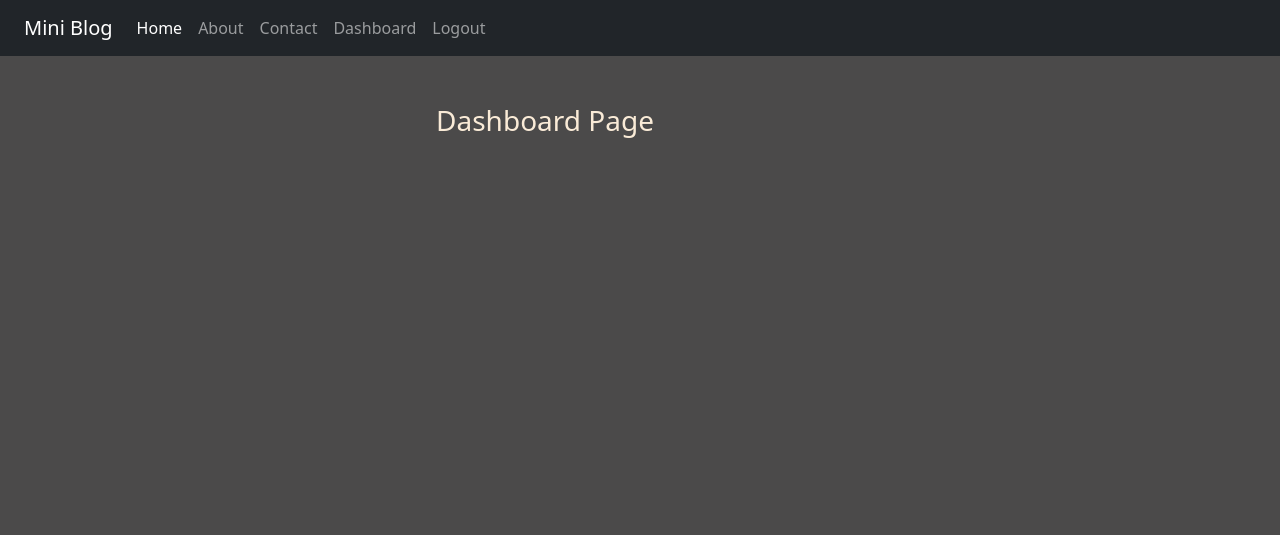
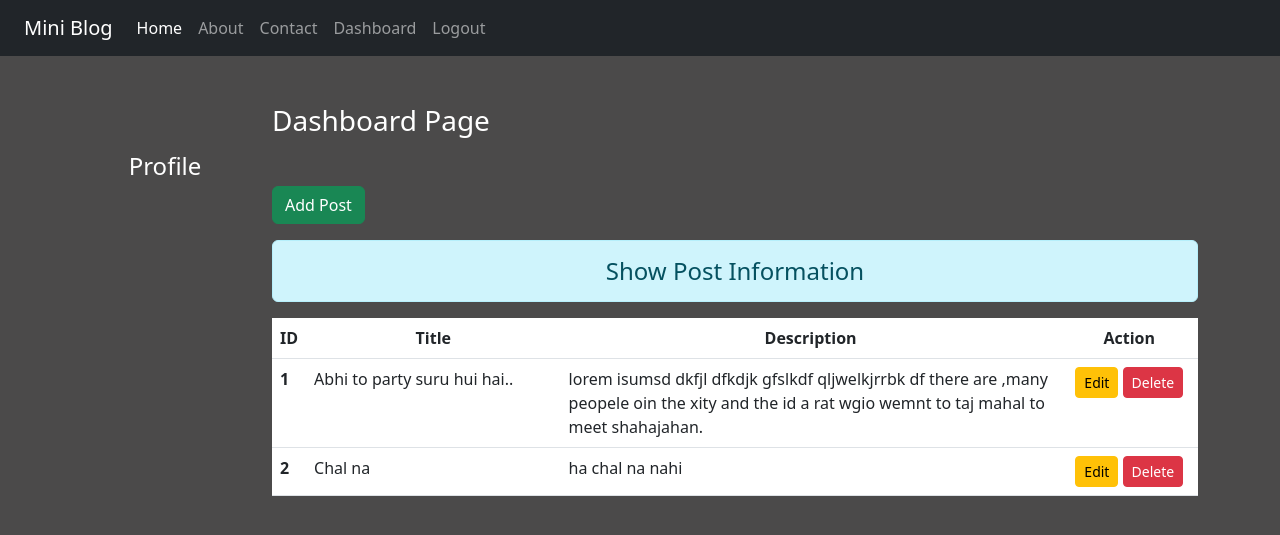
Before and after one commit to SumitDB/Mini_blog, a Django app: page /dashboard/ in a window 1280 px wide. Shown: the top 535 px of the page. Run offline with Django 4.2, Linux system fonts and the light colour scheme; a user stored in the database is signed in; data comes from the database, SQL or seed files in the repository; both versions use the stored data as it was after the commit; some libraries are stand-ins or nearby versions.

Commit message:
post changes

```diff
--- a/mini_blog/mini_blog/urls.py
+++ b/mini_blog/mini_blog/urls.py
@@ -26,4 +26,8 @@ urlpatterns = [
     path('logout/',views.User_Logout, name='logout'),
     path('login/',views.User_Login, name='login'),
     path('signup/',views.User_Signup, name='signup'),
+    path('updatepost/<int:id>/',views.update_post, name='updatepost'),
+    path('addpost/',views.add_post, name='addpost'),
+    path('deletepost/<int:id>/',views.delete_post, name='deletepost'),
+
 ]
--- a/mini_blog/reg/templates/reg/dashboard.html
+++ b/mini_blog/reg/templates/reg/dashboard.html
@@ -1,10 +1,69 @@
 {% extends 'reg/base.html' %}
 {% load static %}
+
+
+
+
+{% block msg %}
+{% if messages %}
+{% for message in messages %}
+<div {% if message.tags %} class="alert alert-{{message.tags}} alert-dismissible fade show" {% endif %}>
+    <strong>{{message}}</strong>
+    <button type="button" class="close" data-dismiss="'alert" aria-label="Close">
+        <span aria-hidden="true">&times;</span>
+    </button>
+</div>
+{% endfor %}
+{% endif %}
+{% endblock msg %}
+
+
+{% block side %}
+<div class="col-sm-2 text-white my-5 text-center">
+    <h4 class="my-5">Profile</h4>
+    <h5>{{full_name}}</h5>
+    {% for group in groups %}
+    <p>{{ group.name }}</p>
+    {% endfor %}
+</div>
+{% endblock side %}
+
 {% block content %}
-
 <div class="col-sm-10">
-    <h3 class="h1-responsive font-weight-bold text-center my-5">Dashboard Page</h3>
-
+    <h3 class="text-white my-5">Dashboard Page</h3>
+    <a href="{% url 'addpost' %}" class="btn btn-success">Add Post</a>
+    <h4 class="text-center alert alert-info mt-3">Show Post Information</h4>
+    {% if posts %}
+    <table class="table table-hover bg-white">
+        <thead>
+            <tr class="text-center">
+                <th scope="col" style="width:2%">ID</th>
+                <th scope="col" style="width:28%">Title</th>
+                <th scope="col" style="width:55%">Description</th>
+                <th scope="col" style="width:15%">Action</th>
+            </tr>
+        </thead>
+        <tbody>
+            {% for post in posts %}
+            <tr>
+                <th scope="row">{{post.id}}</th>
+                <td>{{post.title}}</td>
+                <td>{{post.desc}}</td>
+                <td class="text-center">
+                <a href="{% url 'updatepost' post.id %}" class="btn btn-warning btn-sm">Edit</a>
+                {% if perms.bolg.delete_post %}
+                <form action="{% url 'deletepost' post.id %}" method="post" class="d-inline">{% csrf_token %}
+                    <input type="submit" class="btn btn-danger btn-sm" value="Delete">
+                </form>
+                {% endif %}
+            </td>
+            </tr>
+            {% endfor  %}
+        </tbody>
+    </table>
+    {% else %}
+    <h4 class="text-center alert alert-warning"> No Records</h4>
+    {% endif %}
 </div>
 
 {% endblock content %}
--- a/mini_blog/reg/views.py
+++ b/mini_blog/reg/views.py
@@ -1,10 +1,12 @@
 from multiprocessing import AuthenticationError
 from django.shortcuts import render, HttpResponseRedirect
-from .forms import SignUpForm , LoginForm
+from .forms import SignUpForm , LoginForm, PostForm
 from django.contrib.auth.forms import UserCreationForm
 from django.contrib import messages
 from django.contrib.auth import authenticate, login, logout
 from reg.models import Post
+from django.contrib.auth.models import Group
+
 # Create your views here.
 #Home
 def Home(request):
@@ -21,7 +23,16 @@ def Contact(request):
 
 #Dashboard
 def Dashboard(request):
-    return render(request, 'reg/dashboard.html')
+    if request.user.is_authenticated:
+        posts = Post.objects.all()
+        user = request.user
+        full_name = user.get_full_name()
+        gps = user.groups.all()
+        return render(request, 'reg/dashboard.html', {'posts':posts, 'full_name':full_name,'groups':gps})
+    else:
+        return HttpResponseRedirect('/login/')
+
+
 
 #Signup
 def User_Signup(request):
@@ -29,7 +40,9 @@ def User_Signup(request):
         form= SignUpForm(request.POST)
         if form.is_valid():
             messages.success(request, 'Congratulations.. !!! You have become an Author')
-            form.save()
+            user = form.save()
+            group = Group.objects.get(name='Author')
+            user.groups.add(group)
     else:
         form = SignUpForm()
     return render(request, 'reg/signup.html',{'form':form})
@@ -61,3 +74,45 @@ def User_Login(request):
 #Login
 def Login(request):
     return render(request, 'reg/login.html')
+
+#add New Post
+def add_post(request):
+    if request.user.is_authenticated:
+        if request.method == 'POST':
+            form= PostForm(request.POST)
+            if form.is_valid():
+                title = form.cleaned_data['title']
+                desc = form.cleaned_data['desc']
+                pst = Post(title=title, desc=desc)
+                pst.save()
+                form = PostForm()
+        else:
+            form = PostForm()
+        return render(request, 'reg/addpost.html', {'form':form})
+    else:
+        return HttpResponseRedirect('/login/')
+
+#Update Post
+def update_post(request, id):
+    if request.user.is_authenticated:
+        if request.method == 'POST':
+            pi = Post.objects.get(pk=id)
+            form = PostForm(request.POST, instance=pi)
+            if form.is_valid():
+                form.save()
+        else:
+            pi = Post.objects.get(pk=id)
+            form = PostForm(instance=pi)
+        return render(request, 'reg/updatepost.html', {'form':form})
+    else:
+        return HttpResponseRedirect('/login/')
+
+#Delete Post
+def delete_post(request, id):
+    if request.user.is_authenticated:
+        if request.method == 'POST':
+            pi = Post.objects.get(pk=id)
+            pi.delete()
+            return HttpResponseRedirect('/dashboard/')
+    else:
+        return HttpResponseRedirect('/login/')
```
Also changed, not shown: mini_blog/reg/forms.py (+14 -0 lines), mini_blog/reg/templates/reg/addpost.html (added, +15 -0 lines), mini_blog/reg/templates/reg/updatepost.html (added, +15 -0 lines), mini_blog/db.sqlite3.
